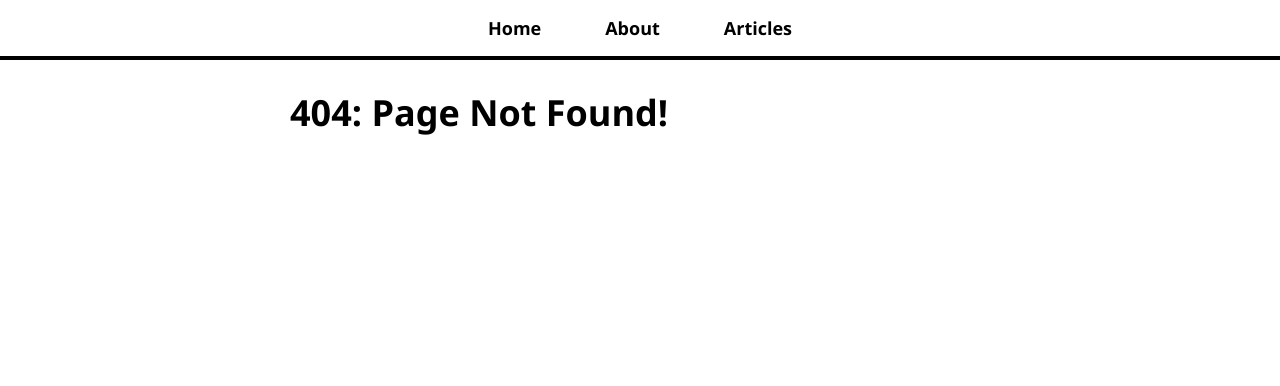
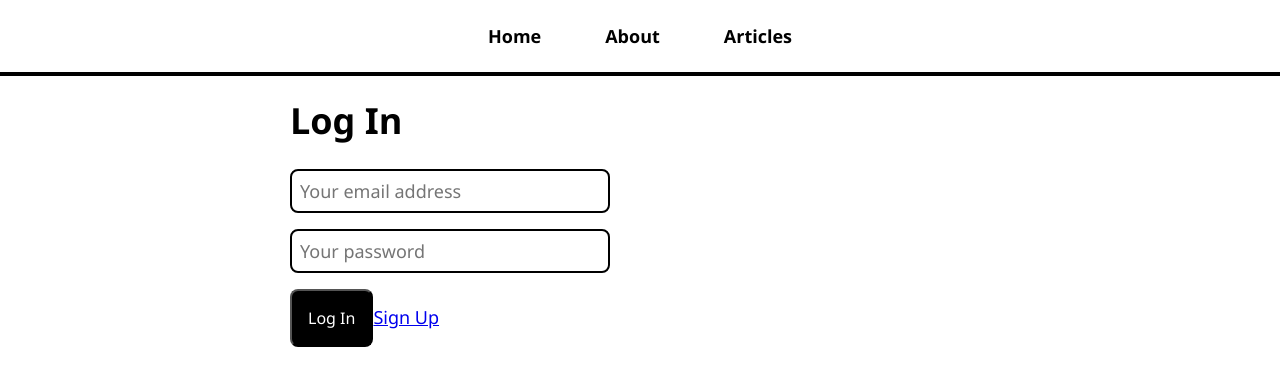
Before and after one commit to mdarif/nodejs-blog, a React (Create React App) app in the folder blog/: page /login in a window 1280 px wide. Before the commit this address had no page. Shown: the top 386 px of the page. Built offline with nearby package versions, Linux system fonts and the light colour scheme.

Commit message:
Add login and create account pages with Firebase Auth

```diff
--- a/blog/package.json
+++ b/blog/package.json
@@ -2,12 +2,13 @@
   "name": "blog",
   "version": "0.1.0",
   "private": true,
-  "proxy":"http://localhost:8000/",
+  "proxy": "http://localhost:8000/",
   "dependencies": {
     "@testing-library/jest-dom": "^5.16.5",
     "@testing-library/react": "^13.4.0",
     "@testing-library/user-event": "^13.5.0",
     "axios": "^1.2.0",
+    "firebase": "^9.14.0",
     "react": "^18.2.0",
     "react-dom": "^18.2.0",
     "react-router-dom": "^6.4.3",
--- a/blog/src/App.css
+++ b/blog/src/App.css
@@ -34,15 +34,15 @@
 
 nav li {
   display: inline-block;
-  padding-top: 16px;
-  padding-bottom: 16px;
+  padding-top: 24px;
+  padding-bottom: 24px;
 }
 
 nav a {
   text-decoration: none;
   color: black;
   font-weight: bold;
-  padding: 16px 32px;
+  padding: 24px 32px;
 }
 
 nav a:hover {
@@ -53,7 +53,7 @@
 #page-body {
   max-width: 700px;
   margin: auto;
-  padding-top: 64px;
+  padding-top: 72px;
 }
 
 .article-list-item {
@@ -76,7 +76,7 @@
   margin-bottom: 16px;
 }
 
-#add-comment-form input, textarea {
+input, textarea {
   display: block;
   width: 300px;
   padding: 8px;
@@ -85,6 +85,12 @@
   font-size: 18px;
   border: 2px solid black;
   margin-bottom: 16px;
+}
+
+.error {
+  padding: 8px;
+  border-radius: 4px;
+  background-color: pink;
 }
 
 #add-comment-form button {
@@ -100,3 +106,9 @@
   border-bottom: 2px solid black;
   padding: 16px;
 }
+
+.nav-right {
+  position: absolute;
+  top: 8px;
+  right: 8px;
+}
--- a/blog/src/App.js
+++ b/blog/src/App.js
@@ -6,6 +6,8 @@
 import HomePage from './pages/HomePage';
 import NavBar from './NavBar';
 import NotFoundPage from './pages/NotFoundPage';
+import LoginPage from './pages/LoginPage';
+import CreateAccountPage from './pages/CreateAccountPage';
 
 function App() {
   return (
@@ -18,6 +20,8 @@
             <Route path='/about' element={<AboutPage />} />
             <Route path='/articles' element={<ArticlesListPage />} />
             <Route path='/articles/:articleId' element={<ArticlePage />} />
+            <Route path='/login' element={<LoginPage />} />
+            <Route path='/create-account' element={<CreateAccountPage />} />
             <Route path='*' element={<NotFoundPage />} />
           </Routes>
         </div>
--- a/blog/src/index.js
+++ b/blog/src/index.js
@@ -3,6 +3,24 @@
 import './index.css';
 import App from './App';
 import reportWebVitals from './reportWebVitals';
+
+// Import the functions you need from the SDKs you need
+import { initializeApp } from 'firebase/app';
+// TODO: Add SDKs for Firebase products that you want to use
+// https://firebase.google.com/docs/web/setup#available-libraries
+
+// Your web app's Firebase configuration
+const firebaseConfig = {
+  apiKey: 'AIzaSyAeCVMwAwzdD7XSjPLJQxmrGtC7qtzqWE8',
+  authDomain: 'my-react-blog-4f0e0.firebaseapp.com',
+  projectId: 'my-react-blog-4f0e0',
+  storageBucket: 'my-react-blog-4f0e0.appspot.com',
+  messagingSenderId: '158751897437',
+  appId: '1:158751897437:web:b67da75de506b2f0235ab4',
+};
+
+// Initialize Firebase
+const app = initializeApp(firebaseConfig);
 
 const root = ReactDOM.createRoot(document.getElementById('root'));
 root.render(
--- /dev/null
+++ b/blog/src/pages/CreateAccountPage.js
@@ -0,0 +1,5 @@
+const CreateAccountPage = () => {
+  return <h1>Create Account Page</h1>;
+};
+
+export default CreateAccountPage;
--- /dev/null
+++ b/blog/src/pages/LoginPage.js
@@ -0,0 +1,42 @@
+import { useState } from 'react';
+import { Link, useNavigate } from 'react-router-dom';
+import { getAuth, signInWithEmailAndPassword } from 'firebase/auth';
+
+const LoginPage = () => {
+  const [email, setEmail] = useState('');
+  const [password, setPassword] = useState('');
+  const [error, setError] = useState('');
+
+  const navigate = useNavigate();
+
+  const login = async () => {
+    try {
+      await signInWithEmailAndPassword(getAuth(), email, password);
+      navigate('/articles');
+    } catch (err) {
+      setError(err.message);
+    }
+  };
+
+  return (
+    <>
+      <h1>Log In</h1>
+      {error && <p className='error'>{error}</p>}
+      <input
+        placeholder='Your email address'
+        value={email}
+        onChange={(e) => setEmail(e.target.value)}
+      />
+      <input
+        placeholder='Your password'
+        value={password}
+        onChange={(e) => setPassword(e.target.value)}
+        type='password'
+      />
+      <button onClick={login}>Log In</button>
+      <Link to='/create-account'>Sign Up</Link>
+    </>
+  );
+};
+
+export default LoginPage;
```
Also changed, not shown: blog/src/hooks/useUser.js (added), 1 other file (tests, documents, lock files or other folders).
